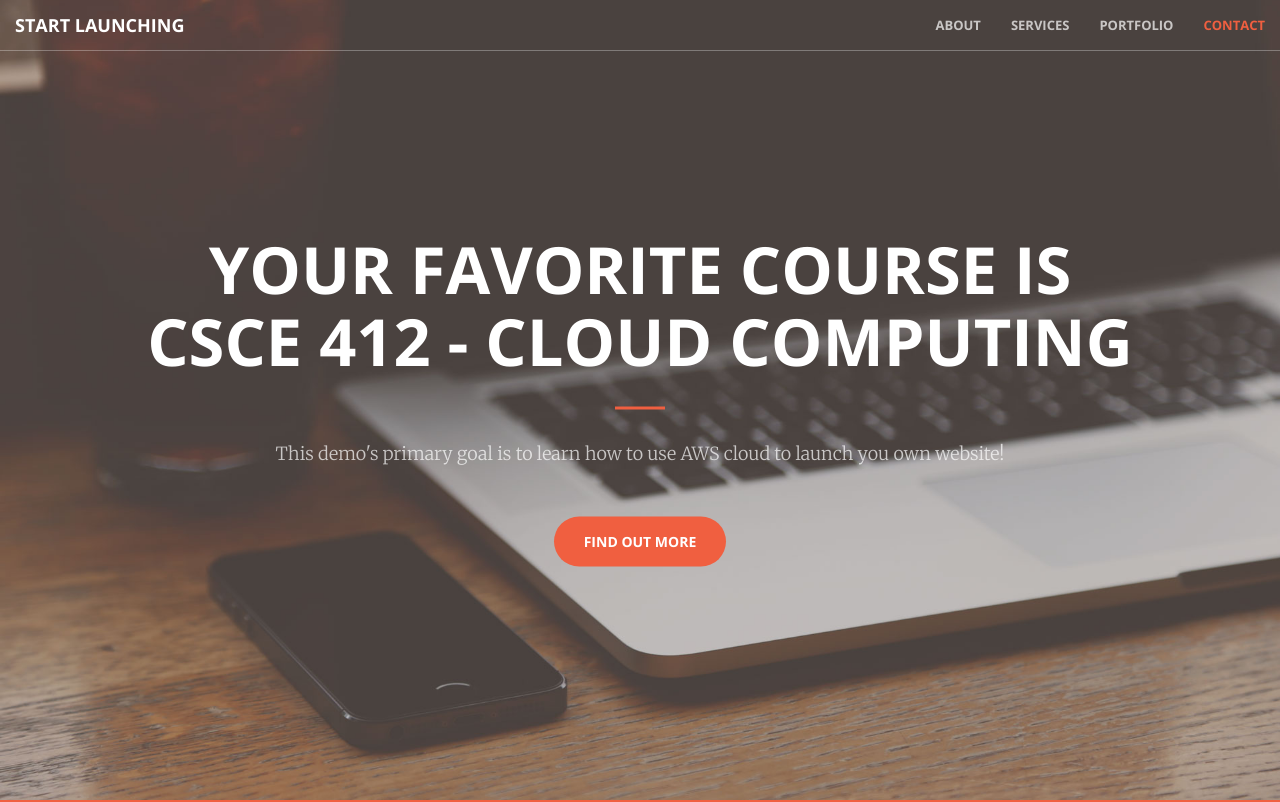
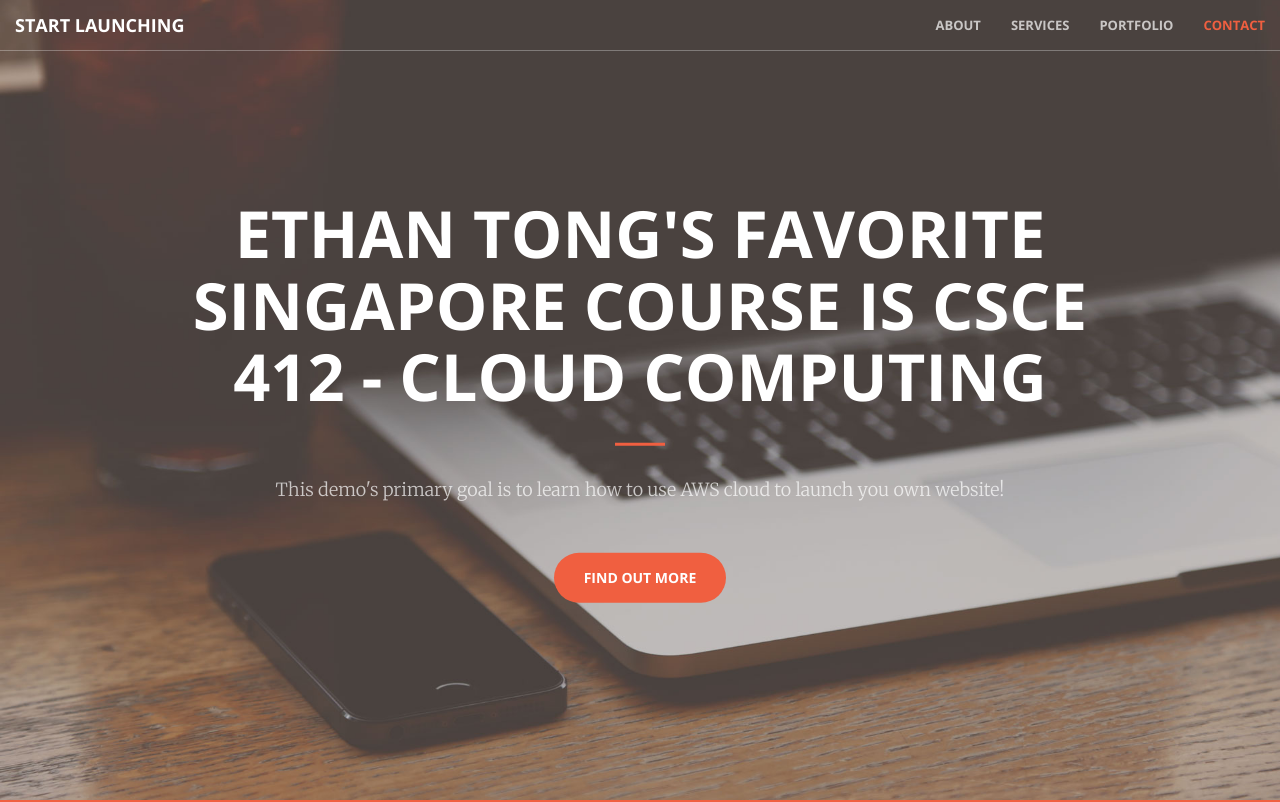
Before and after one commit to ethantongg/csce412ethant199.me, a plain HTML site: page index.html in a window 1280 px wide. Shown: the top 802 px of the page. Drawn offline with nearby package versions, Linux system fonts and the light colour scheme.

Commit message:
customized header

```diff
--- a/index.html
+++ b/index.html
@@ -74,7 +74,7 @@
     <header>
         <div class="header-content">
             <div class="header-content-inner">
-                <h1>Your Favorite Course is CSCE 412 - Cloud Computing</h1>
+                <h1>Ethan Tong's Favorite Singapore Course is CSCE 412 - Cloud Computing</h1>
                 <hr>
                 <p>This demo's primary goal is to learn how to use AWS cloud to launch you own website!</p>
                 <a href="#about" class="btn btn-primary btn-xl page-scroll">Find Out More</a>
```
